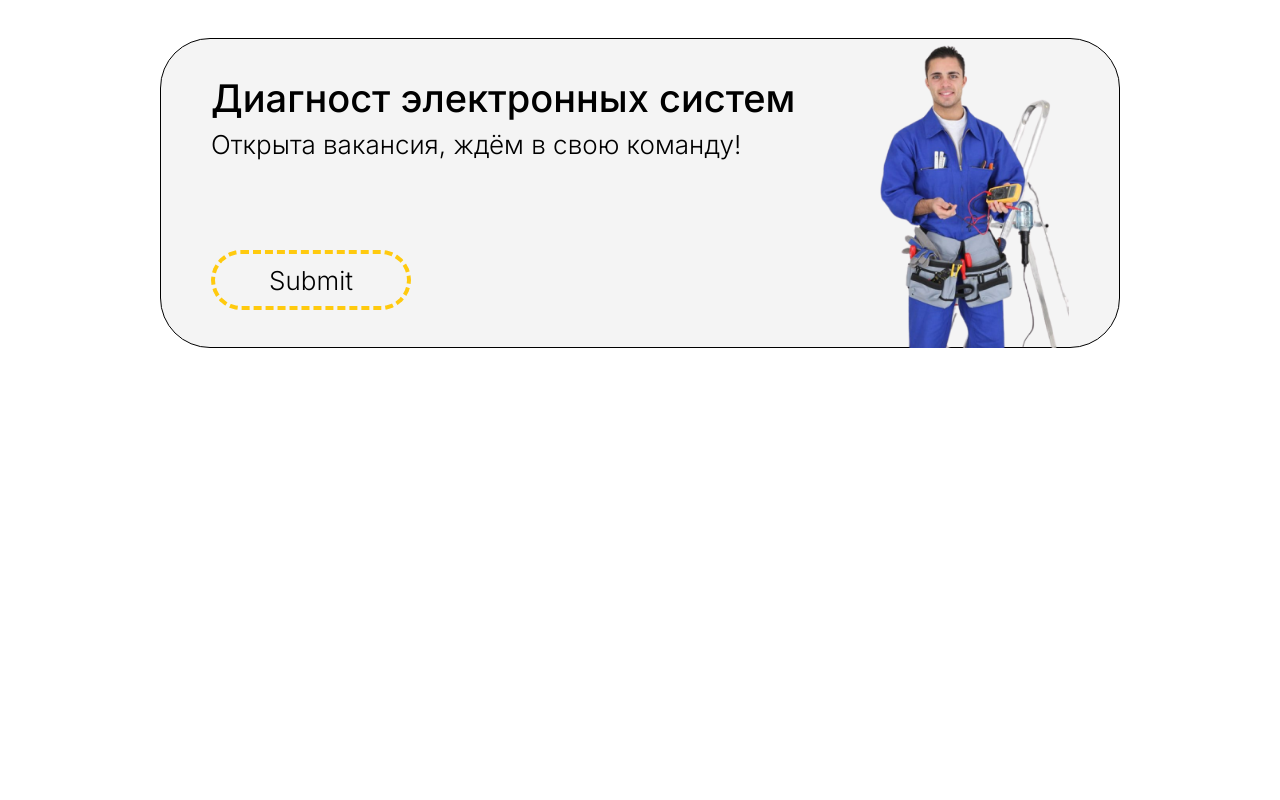
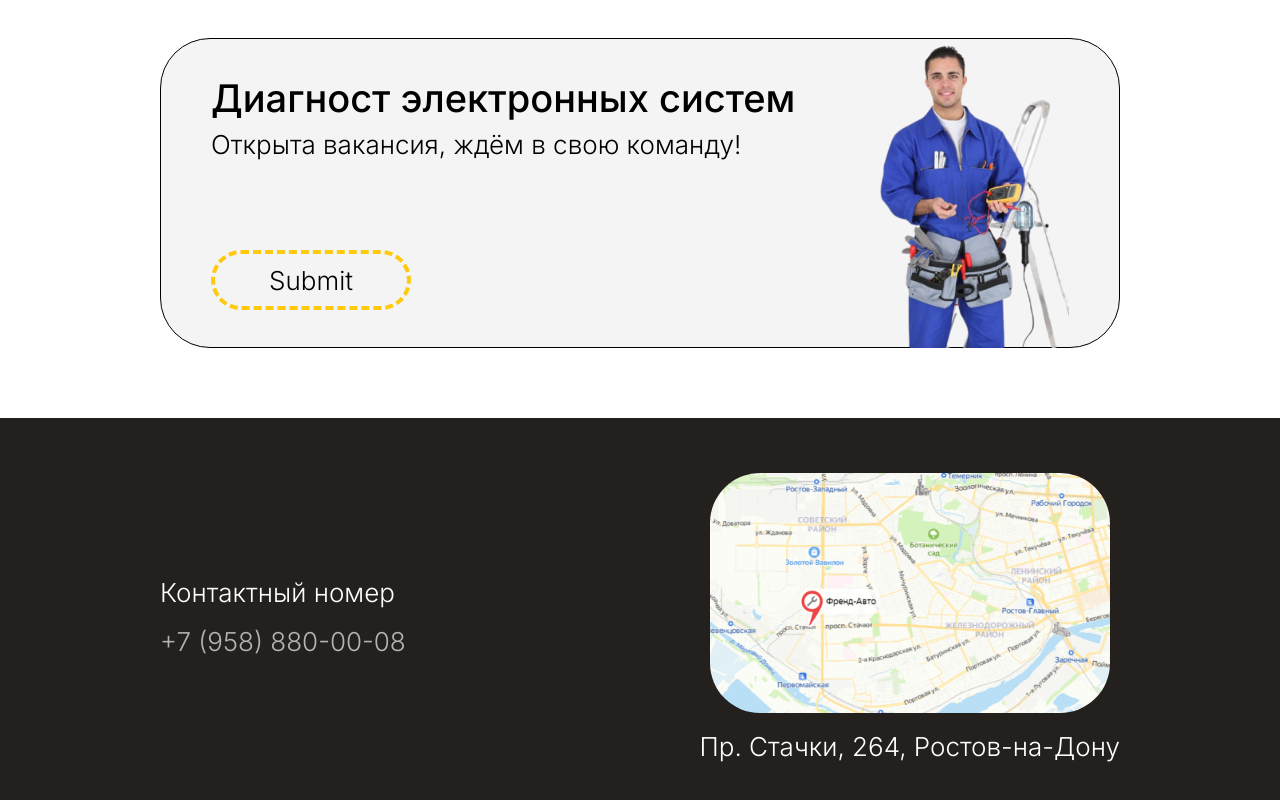
Before and after one commit to echo-tokyo/FriendAuto, a React (Vite) app: page / in a window 1280 px wide. Shown: the part 3844-4644 px from the top of the page. Before the commit the page ends 4192 px from the top, so only its background shows below. Built offline with nearby package versions, Linux system fonts and the light colour scheme.

Commit message:
added footer

```diff
--- a/src/components/mainPage/App.jsx
+++ b/src/components/mainPage/App.jsx
@@ -5,6 +5,7 @@ import Advantages from './advantages/Advantages'
 import Discounts from './discounts/Discounts'
 import AffiliateProgram from './affiliateProgram/AffiliateProgram'
 import Job from './job/Job'
+import Footer from './footer/Footer'
 
 const App = () => {
 	return (
@@ -18,6 +19,7 @@ const App = () => {
 			<AffiliateProgram />
 			<Job />
 		</div>
+		<Footer />
 		</>
 	)
 }
--- /dev/null
+++ b/src/components/mainPage/footer/Footer.jsx
@@ -0,0 +1,18 @@
+import './footer.css'
+
+const footer = () => {
+	return (
+		<footer>
+			<div className="footer_contacts">
+				<h3>Контактный номер</h3>
+				<h3 className='phone'>+7 (958) 880-00-08</h3>
+			</div>
+			<div className="footer_map">
+				<img src="../../../../public/map.png" alt="map" />
+				<h3>Пр. Стачки, 264, Ростов-на-Дону</h3>
+			</div>
+		</footer>
+	)
+}
+
+export default footer
--- /dev/null
+++ b/src/components/mainPage/footer/footer.css
@@ -0,0 +1,28 @@
+footer{
+	display: flex;
+	justify-content: space-between;
+	align-items: center;
+	height: 400px;
+	background-color: #24201E;
+	padding-left: 160px;
+	padding-right: 160px;
+	color: white;
+}
+.footer_contacts{
+	display: flex;
+	flex-direction: column;
+	gap: 20px;
+}
+.phone{
+	color: #B3B3B3;
+}
+.footer_map{
+	display: flex;
+	flex-direction: column;
+	align-items: center;
+	gap: 20px;
+}
+.footer_map img{
+	width: 400px;
+	border-radius: 50px;
+}
--- a/src/components/mainPage/job/job.css
+++ b/src/components/mainPage/job/job.css
@@ -3,6 +3,7 @@
 	justify-content: space-between;
 	align-items: center;
 	margin-top: 60px;
+	margin-bottom: 70px;
 	padding-left: 50px;
 	padding-right: 50px;
 	width: 100%;
```
Also changed, not shown: public/map.png (added).
